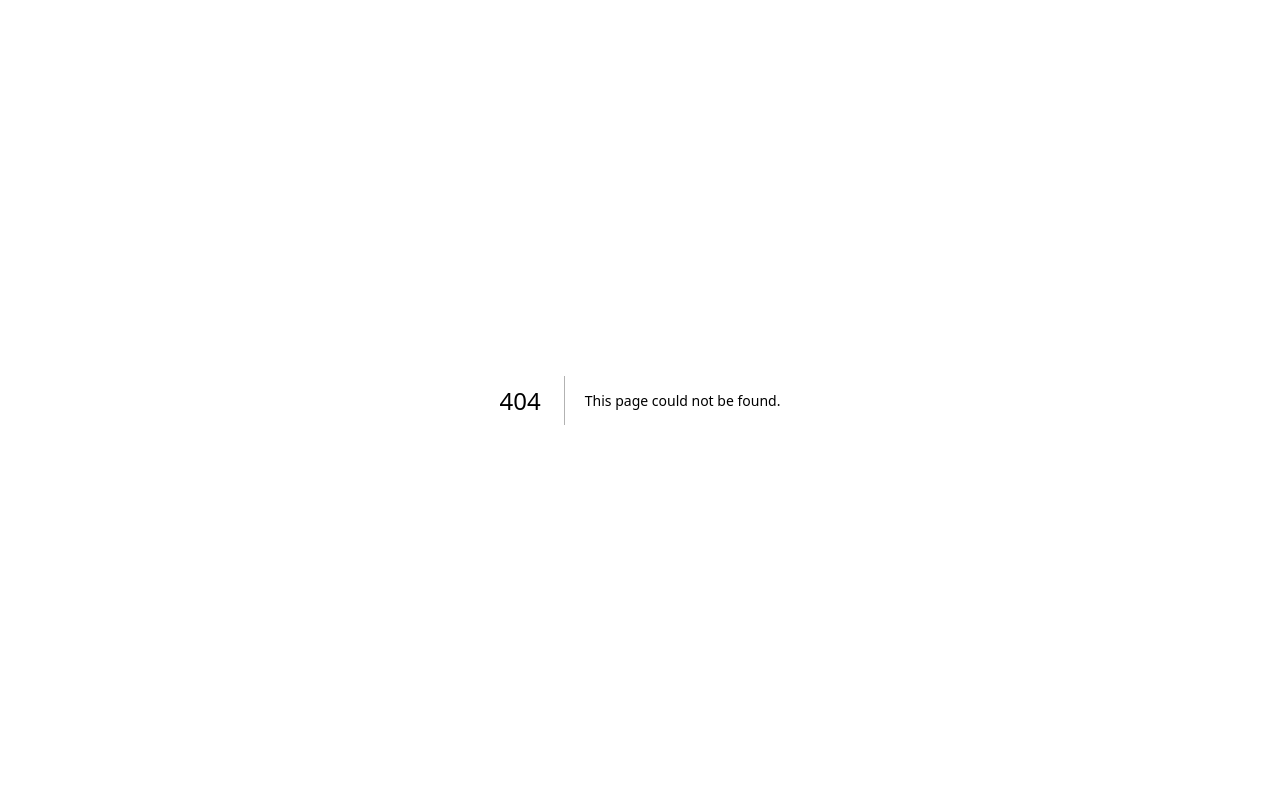
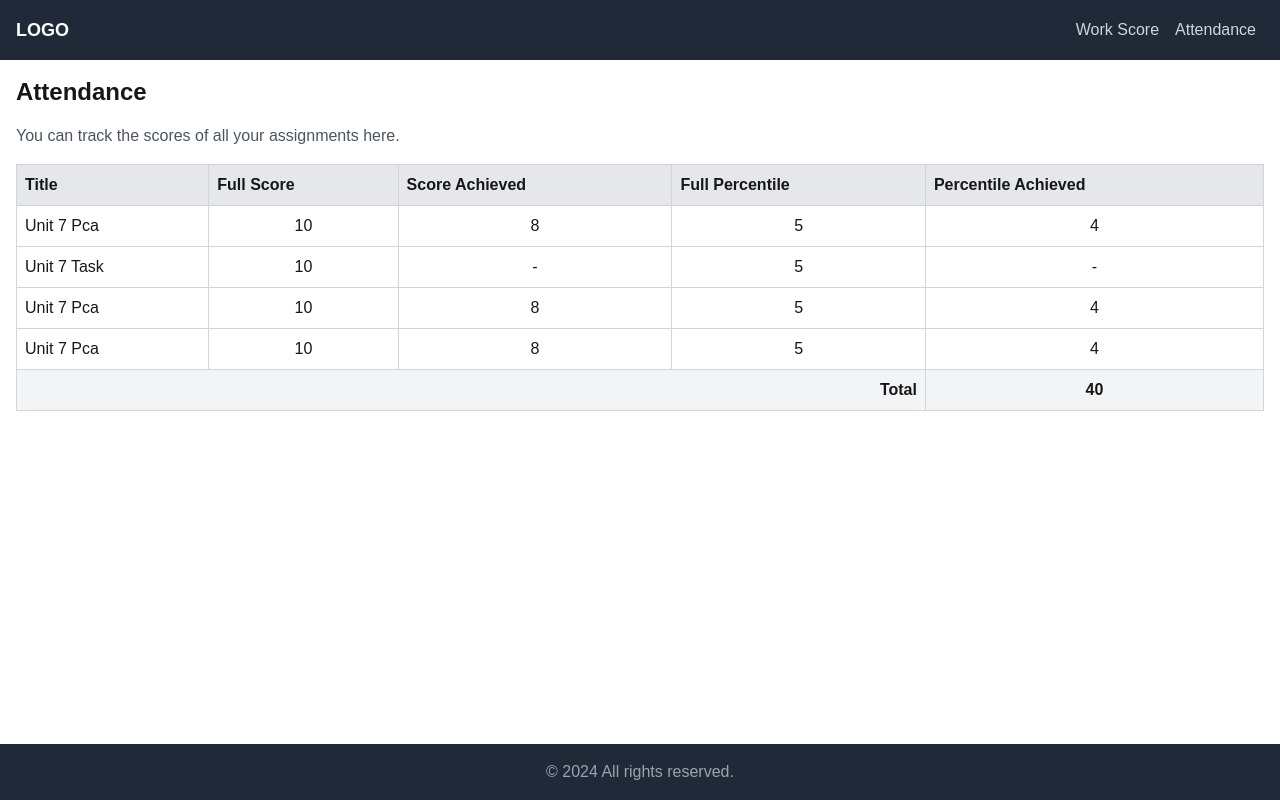
Before and after one commit to Iodize13/student-portal-google-sheet, a Next.js app: page /dashboard in a window 1280 px wide. Before the commit this address had no page. Built offline with nearby package versions, Linux system fonts and the light colour scheme.

Commit message:
Login and attendant CSS

```diff
--- /dev/null
+++ b/components/AttendanceTable.tsx
@@ -0,0 +1,64 @@
+import React from 'react';
+
+type AttendanceRecord = {
+  title: string;
+  fullScore: number;
+  scoreAchieved: number | string;
+  fullPercentile: number;
+  percentileAchieved: number | string;
+};
+
+interface AttendanceTableProps {
+  data: AttendanceRecord[];
+}
+
+const AttendanceTable: React.FC<AttendanceTableProps> = ({ data }) => {
+  const calculateTotal = (field: keyof AttendanceRecord): number =>
+    data.reduce((total, item) => {
+      const value = item[field];
+      return typeof value === 'number' ? total + value : total;
+    }, 0);
+
+  return (
+    <div>
+      <table className="w-full border-collapse border border-gray-300 mt-4">
+        <thead>
+          <tr className="bg-gray-200 text-left">
+            <th className="p-2 border border-gray-300">Title</th>
+            <th className="p-2 border border-gray-300">Full Score</th>
+            <th className="p-2 border border-gray-300">Score Achieved</th>
+            <th className="p-2 border border-gray-300">Full Percentile</th>
+            <th className="p-2 border border-gray-300">Percentile Achieved</th>
+          </tr>
+        </thead>
+        <tbody>
+          {data.map((record, index) => (
+            <tr key={index} className="hover:bg-gray-100">
+              <td className="p-2 border border-gray-300">{record.title}</td>
+              <td className="p-2 border border-gray-300 text-center">{record.fullScore}</td>
+              <td className="p-2 border border-gray-300 text-center">
+                {record.scoreAchieved || '-'}
+              </td>
+              <td className="p-2 border border-gray-300 text-center">
+                {record.fullPercentile}
+              </td>
+              <td className="p-2 border border-gray-300 text-center">
+                {record.percentileAchieved || '-'}
+              </td>
+            </tr>
+          ))}
+          <tr className="font-bold bg-gray-100">
+            <td className="p-2 border border-gray-300 text-right" colSpan={4}>
+              Total
+            </td>
+            <td className="p-2 border border-gray-300 text-center">
+              {calculateTotal('fullScore')}
+            </td>
+          </tr>
+        </tbody>
+      </table>
+    </div>
+  );
+};
+
+export default AttendanceTable;
--- a/package.json
+++ b/package.json
@@ -13,6 +13,7 @@
     "bcryptjs": "^2.4.3",
     "dotenv": "^16.4.5",
     "googleapis": "^144.0.0",
+    "lucide-react": "^0.460.0",
     "next": "15.0.3",
     "react": "19.0.0-rc-66855b96-20241106",
     "react-dom": "19.0.0-rc-66855b96-20241106",
--- /dev/null
+++ b/pages/dashboard.tsx
@@ -0,0 +1,22 @@
+import React from 'react';
+import Layout from '../components/Layout';
+import AttendanceTable from '../components/AttendanceTable';
+
+const AttendancePage: React.FC = () => {
+  const attendanceData = [
+    { title: 'Unit 7 Pca', fullScore: 10, scoreAchieved: 8, fullPercentile: 5, percentileAchieved: 4 },
+    { title: 'Unit 7 Task', fullScore: 10, scoreAchieved: '-', fullPercentile: 5, percentileAchieved: '-' },
+    { title: 'Unit 7 Pca', fullScore: 10, scoreAchieved: 8, fullPercentile: 5, percentileAchieved: 4 },
+    { title: 'Unit 7 Pca', fullScore: 10, scoreAchieved: 8, fullPercentile: 5, percentileAchieved: 4 },
+  ];
+
+  return (
+    <Layout>
+      <h1 className="text-2xl font-bold mb-4">Attendance</h1>
+      <p className="text-gray-600 mb-4">You can track the scores of all your assignments here.</p>
+      <AttendanceTable data={attendanceData} />
+    </Layout>
+  );
+};
+
+export default AttendancePage;
--- a/pages/login.tsx
+++ b/pages/login.tsx
@@ -1,9 +1,11 @@
 // pages/login.tsx
 import { useState } from 'react';
+import { Eye, EyeOff } from 'lucide-react'; // Import Eye and EyeOff from Lucide Icons
 
 export default function Login() {
   const [studentId, setStudentId] = useState('');
   const [password, setPassword] = useState('');
+  const [showPassword, setShowPassword] = useState(false);
   const [error, setError] = useState('');
 
   const handleSubmit = async (event: React.FormEvent) => {
@@ -30,24 +32,46 @@ export default function Login() {
   };
 
   return (
-    <div>
-      <h1>Login</h1>
+    <div className="flex justify-center items-center min-h-screen bg-gray-100">
+      <div className="bg-white p-8 rounded-lg shadow-lg w-full sm:w-96">
+        <h1 className="text-2xl font-bold text-center mb-4">Login</h1>
         <form onSubmit={handleSubmit}>
+          <div className="mb-4">
+            <label className="block text-sm font-medium text-gray-700">Email</label>
             <input
               type="text"
               placeholder="Student ID"
               value={studentId}
               onChange={(e) => setStudentId(e.target.value)}
+              className="mt-2 p-2 w-full border border-gray-300 rounded-lg focus:outline-none focus:ring-2 focus:ring-orange-400"
             />
+          </div>
+          <div className="mb-4 relative">
+            <label className="block text-sm font-medium text-gray-700">Password</label>
             <input
-          type="password"
+              type={showPassword ? 'text' : 'password'}
               placeholder="Password"
               value={password}
               onChange={(e) => setPassword(e.target.value)}
+              className="mt-2 p-2 pr-10 w-full border border-gray-300 rounded-lg focus:outline-none focus:ring-2 focus:ring-orange-400"
             />
-        <button type="submit">Login</button>
+            <button
+              type="button"
+              onClick={() => setShowPassword(!showPassword)}
+              className="absolute right-3 top-1/2 transform -translate-y-1/2 text-gray-500"
+            >
+              {showPassword ? <EyeOff /> : <Eye />}
+            </button>
+          </div>
+          <button
+            type="submit"
+            className="w-full bg-orange-500 text-white p-2 rounded-lg hover:bg-orange-600 transition"
+          >
+            Login
+          </button>
         </form>
-      {error && <p>{error}</p>}
+        {error && <p className="text-red-500 text-sm mt-4">{error}</p>}
+      </div>
     </div>
   );
 }
```
Also changed, not shown: 2 other files (tests, documents, lock files or other folders). Lines whose indentation alone changed are shown as unchanged.
